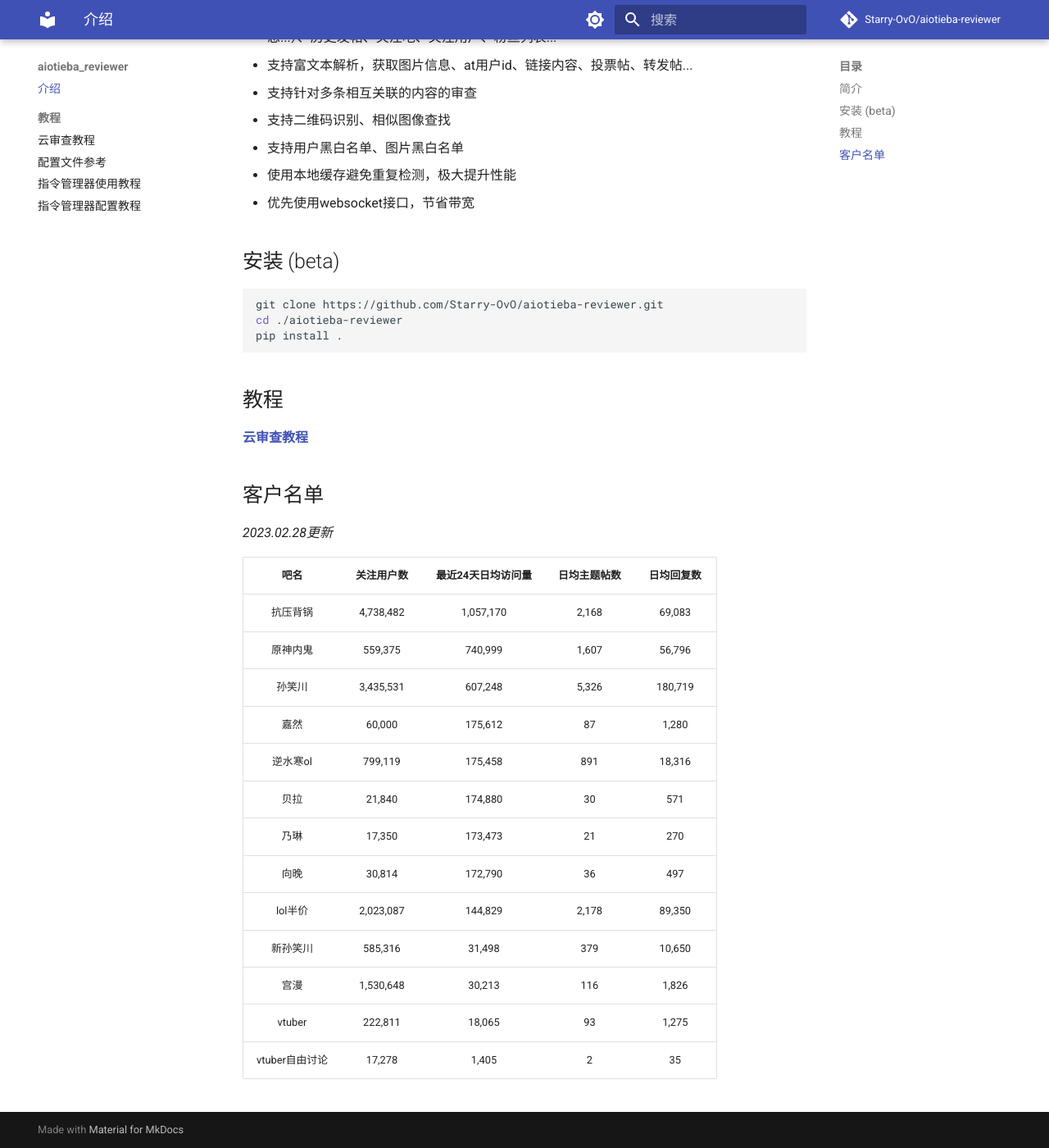
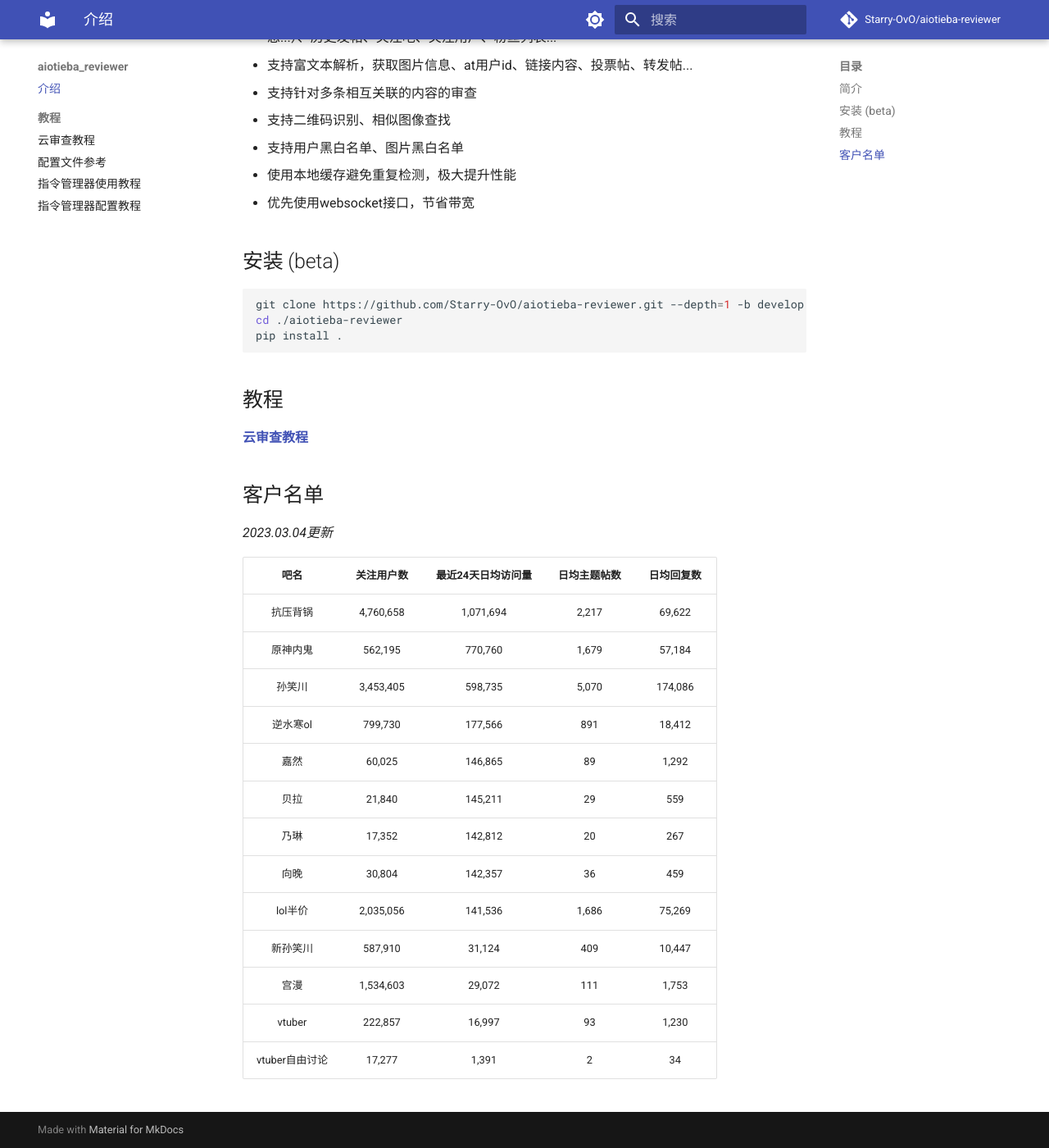
Before and after one commit to lumina37/aiotieba-reviewer, an MkDocs documentation site: the page built from docs/index.md, in a window 1280 px wide and 1400 px high, scrolled down 298 px. Shown: the whole window at 82% size. Built offline with MkDocs 1.6.1 and Material for MkDocs 9.7.7, drawn with Linux system fonts in a browser that asks for light colours; comment, search, counter and statistics services are not loaded.

````diff
--- a/docs/index.md
+++ b/docs/index.md
@@ -14,7 +14,7 @@
 ## 安装 (beta)
 
 ```shell
-git clone https://github.com/Starry-OvO/aiotieba-reviewer.git
+git clone https://github.com/Starry-OvO/aiotieba-reviewer.git --depth=1 -b develop
 cd ./aiotieba-reviewer
 pip install .
 ```
@@ -25,20 +25,20 @@ pip install .
 
 ## 客户名单
 
-*2023.02.28更新*
+*2023.03.04更新*
 
 |      吧名      | 关注用户数 | 最近24天日均访问量 | 日均主题帖数 | 日均回复数 |
 | :------------: | :--------: | :----------------: | :----------: | :--------: |
-|    抗压背锅    | 4,738,482  |     1,057,170      |    2,168     |   69,083   |
-|    原神内鬼    |  559,375   |      740,999       |    1,607     |   56,796   |
-|     孙笑川     | 3,435,531  |      607,248       |    5,326     |  180,719   |
-|      嘉然      |   60,000   |      175,612       |      87      |   1,280    |
-|    逆水寒ol    |  799,119   |      175,458       |     891      |   18,316   |
-|      贝拉      |   21,840   |      174,880       |      30      |    571     |
-|      乃琳      |   17,350   |      173,473       |      21      |    270     |
-|      向晚      |   30,814   |      172,790       |      36      |    497     |
-|    lol半价     | 2,023,087  |      144,829       |    2,178     |   89,350   |
-|    新孙笑川    |  585,316   |       31,498       |     379      |   10,650   |
-|      宫漫      | 1,530,648  |       30,213       |     116      |   1,826    |
-|     vtuber     |  222,811   |       18,065       |      93      |   1,275    |
-| vtuber自由讨论 |   17,278   |       1,405        |      2       |     35     |
+|    抗压背锅    | 4,760,658  |     1,071,694      |    2,217     |   69,622   |
+|    原神内鬼    |  562,195   |      770,760       |    1,679     |   57,184   |
+|     孙笑川     | 3,453,405  |      598,735       |    5,070     |  174,086   |
+|    逆水寒ol    |  799,730   |      177,566       |     891      |   18,412   |
+|      嘉然      |   60,025   |      146,865       |      89      |   1,292    |
+|      贝拉      |   21,840   |      145,211       |      29      |    559     |
+|      乃琳      |   17,352   |      142,812       |      20      |    267     |
+|      向晚      |   30,804   |      142,357       |      36      |    459     |
+|    lol半价     | 2,035,056  |      141,536       |    1,686     |   75,269   |
+|    新孙笑川    |  587,910   |       31,124       |     409      |   10,447   |
+|      宫漫      | 1,534,603  |       29,072       |     111      |   1,753    |
+|     vtuber     |  222,857   |       16,997       |      93      |   1,230    |
+| vtuber自由讨论 |   17,277   |       1,391        |      2       |     34     |
````
Also changed, not shown: README.md (+15 -15 lines).
